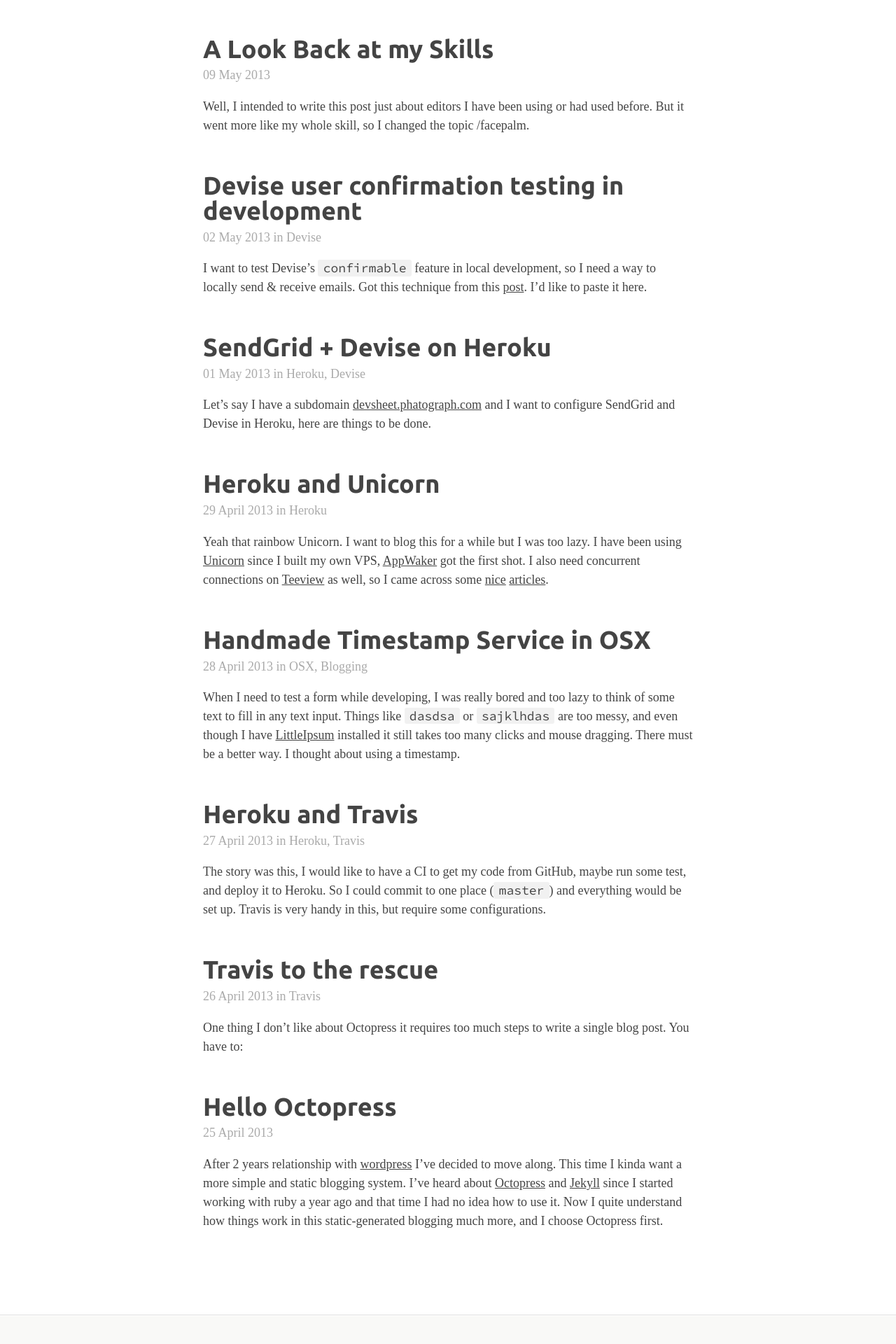
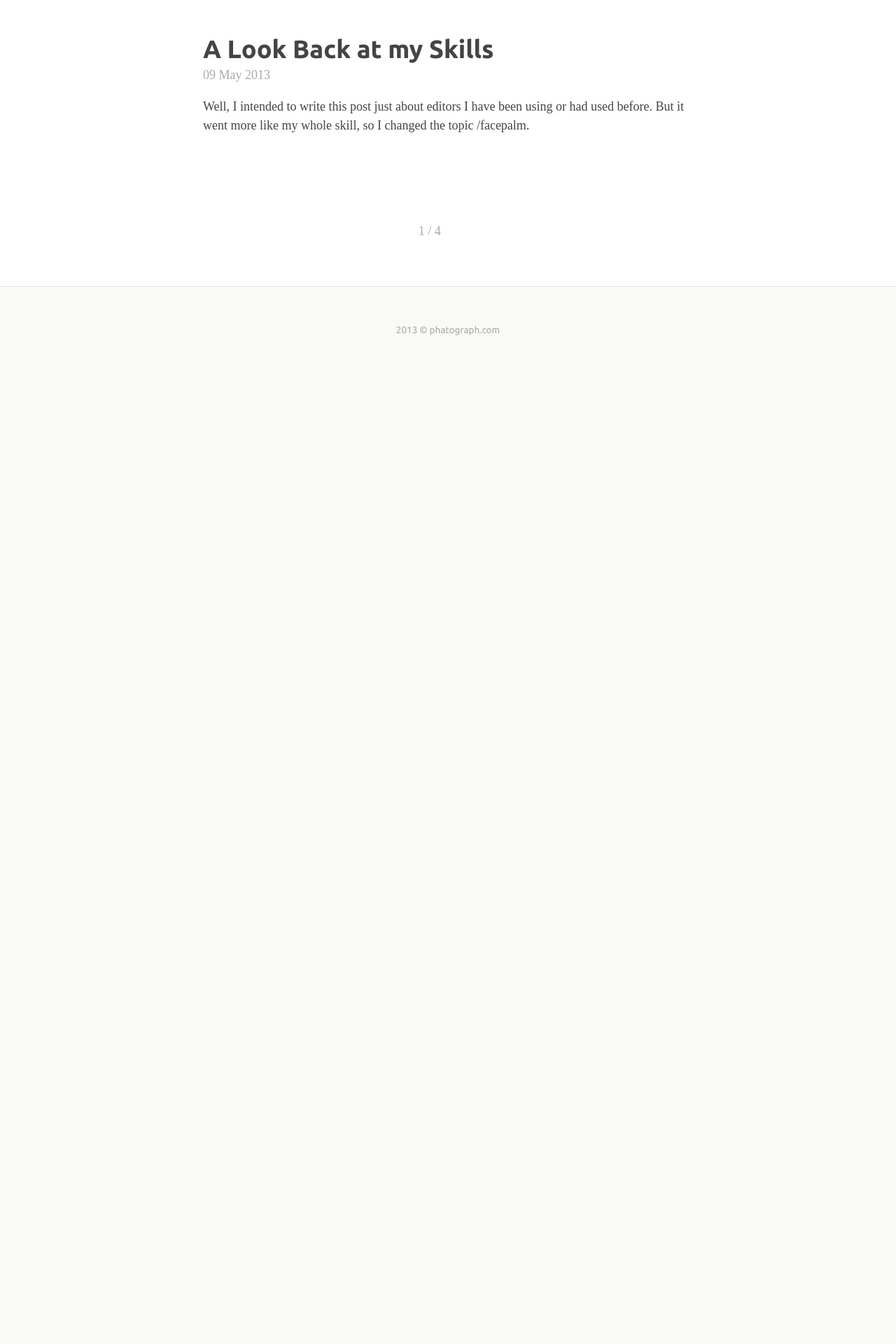
Before and after one commit to phatograph/blog, a Jekyll site: the page built from index.html, in a window 1280 px wide. Shown: the part 785-2705 px from the top of the page at 70% size. Built offline with Jekyll 4.4.1, drawn with Linux system fonts in a browser that asks for light colours; some web fonts are replaced; Markdown is read by kramdown in place of the engine named in the settings; the list of posts is cut into pages by our own code; comment, search, counter and statistics services are not loaded; after the commit the page ends 1316 px from its top, so only the background shows below that.

Commit message:
Add pagination

```diff
--- a/_config.yml
+++ b/_config.yml
@@ -2,3 +2,5 @@
 markdown: redcarpet
 pygments: true
 permalink: /post/:year/:month/:day/:title
+paginate: 3
+paginate_path: /page/:num
--- a/_plugins/_tag_gen.rb
+++ b/_plugins/_tag_gen.rb
@@ -8,8 +8,8 @@
       self.process(@name)
       self.read_yaml(File.join(base, '_layouts'), 'tag_index.html')
       self.data['tag'] = tag
-      tag_title_prefix = site.config['tag_title_prefix'] || 'Posts Tagged &ldquo;'
-      tag_title_suffix = site.config['tag_title_suffix'] || '&rdquo;'
+      tag_title_prefix = site.config['tag_title_prefix'] || ''
+      tag_title_suffix = site.config['tag_title_suffix'] || ''
       self.data['title'] = "#{tag_title_prefix}#{tag}#{tag_title_suffix}"
     end
   end
--- a/_posts/2013-06-07-angelhackbkk.markdown
+++ b/_posts/2013-06-07-angelhackbkk.markdown
@@ -1,7 +1,7 @@
 ---
 layout: post
 title: "#AngelHackBKK"
-categories:
+tags:
 ---
 
 <p style="text-align: center;">
--- a/index.html
+++ b/index.html
@@ -17,7 +17,7 @@
   <!-- <p class="logo"><img src="/images/logo.jpg" alt="logo" /></p> -->
 </div>
 <div class="posts">
-  {% for post in site.posts %}
+  {% for post in paginator.posts %}
     <div class="post">
       <h3><a href="{{ post.url }}">{{ post.title }}</a></h3>
       <p class="date">
@@ -32,3 +32,18 @@
     </div>
   {% endfor %}
 </div>
+
+<!-- Pagination links -->
+<div class="pagination">
+  {% if paginator.previous_page %}
+    {% if paginator.previous_page == 1 %}
+      <a href="/" class="previous"><i class="icon-arrow-left"></i></a>
+    {% else %}
+      <a href="/page/{{ paginator.previous_page }}" class="previous"><i class="icon-arrow-left"></i></a>
+    {% endif %}
+  {% endif %}
+  <span class="page_number ">{{ paginator.page }} / {{ paginator.total_pages }}</span>
+  {% if paginator.next_page %}
+    <a href="/page/{{ paginator.next_page }}" class="next"><i class="icon-arrow-right"></i></a>
+  {% endif %}
+</div>
--- a/stylesheets/style.css
+++ b/stylesheets/style.css
@@ -164,7 +164,7 @@
 /* line 41, ../_sass/style.scss */
 div.content {
   background: #fff;
-  padding: 120px 0;
+  padding: 120px 0 60px;
   border-bottom: 1px solid #e0e0df;
 }
 /* line 46, ../_sass/style.scss */
@@ -333,8 +333,29 @@
   margin-left: auto !important;
   margin-right: auto !important;
 }
+/* line 204, ../_sass/style.scss */
+div.content div.pagination {
+  padding-top: 120px;
+  text-align: center;
+}
+/* line 208, ../_sass/style.scss */
+div.content div.pagination span, div.content div.pagination a {
+  display: inline-block;
+  padding: 0 10px;
+  line-height: 1px;
+  vertical-align: middle;
+  color: #aaaaaa;
+}
+/* line 216, ../_sass/style.scss */
+div.content div.pagination a {
+  font-size: 2em;
+}
+/* line 219, ../_sass/style.scss */
+div.content div.pagination a:hover {
+  color: #ff0084;
+}
 
-/* line 206, ../_sass/style.scss */
+/* line 227, ../_sass/style.scss */
 div.footer {
   padding: 50px 0;
   border-top: 1px solid #fff;
```
Also changed, not shown: _sass/style.scss (+22 -1 lines).
